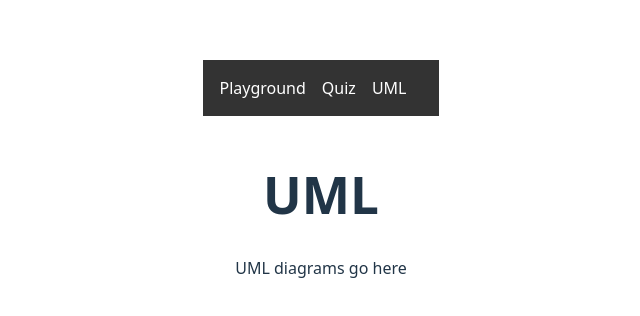
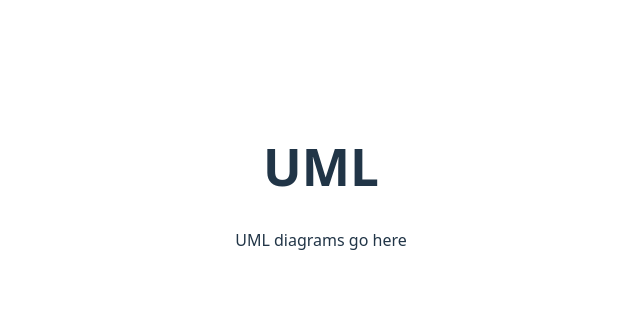
Before and after one commit to ChuufMaster/COS750-project, a React app in the folder src/frontend/: page /uml in a window 1280 px wide. Shown: the part 214-530 px from the top of the page, without its empty margins (319-959 px from the left). Built offline with nearby package versions, Linux system fonts and the light colour scheme; the HTML template or start-up script is replaced by a standard one.

Commit message:
UML : editor

```diff
--- a/src/frontend/package.json
+++ b/src/frontend/package.json
@@ -16,7 +16,8 @@
     "monaco-editor": "^0.54.0",
     "react": "^18.3.1",
     "react-dom": "^18.3.1",
-    "react-router-dom": "^7.9.6"
+    "react-router-dom": "^7.9.6",
+    "tslib": "^2.8.1"
   },
   "devDependencies": {
     "@eslint/js": "^9.39.1",
--- a/src/frontend/src/App.tsx
+++ b/src/frontend/src/App.tsx
@@ -10,7 +10,7 @@ function App() {
   return (
     <>
       <div>
-        <nav style={{ padding: "1rem", background: "#333", color: "#fff" }}>
+        {/* <nav style={{ padding: "1rem", background: "#333", color: "#fff" }}>
           <Link to="/" style={{ marginRight: "1rem", color: "#fff" }}>
             Playground
           </Link>
@@ -20,10 +20,10 @@ function App() {
           <Link to="/uml" style={{ marginRight: "1rem", color: "#fff" }}>
             UML
           </Link>
-        </nav>
+        </nav> */}
         <div style={{ padding: "1rem" }}>
           <Routes>
-            <Route path="/" element={<Playground />} />
+            <Route path="/playground" element={<Playground />} />
             <Route path="/quiz" element={<Quiz />} />
             <Route path="/uml" element={<UML />} />
           </Routes>
--- a/src/frontend/src/pages/UML/UML.tsx
+++ b/src/frontend/src/pages/UML/UML.tsx
@@ -1,5 +1,8 @@
 import React from "react";
-// import ApollonEditor from "@ls1intum/apollon";
+import { ApollonEditor } from "@ls1intum/apollon";
+
+// const container = document.getElementById("...");
+// const editor = new ApollonEditor(container);
 
 const UML: React.FC = () => {
   return (
```
Also changed, not shown: 1 other file (tests, documents, lock files or other folders).
